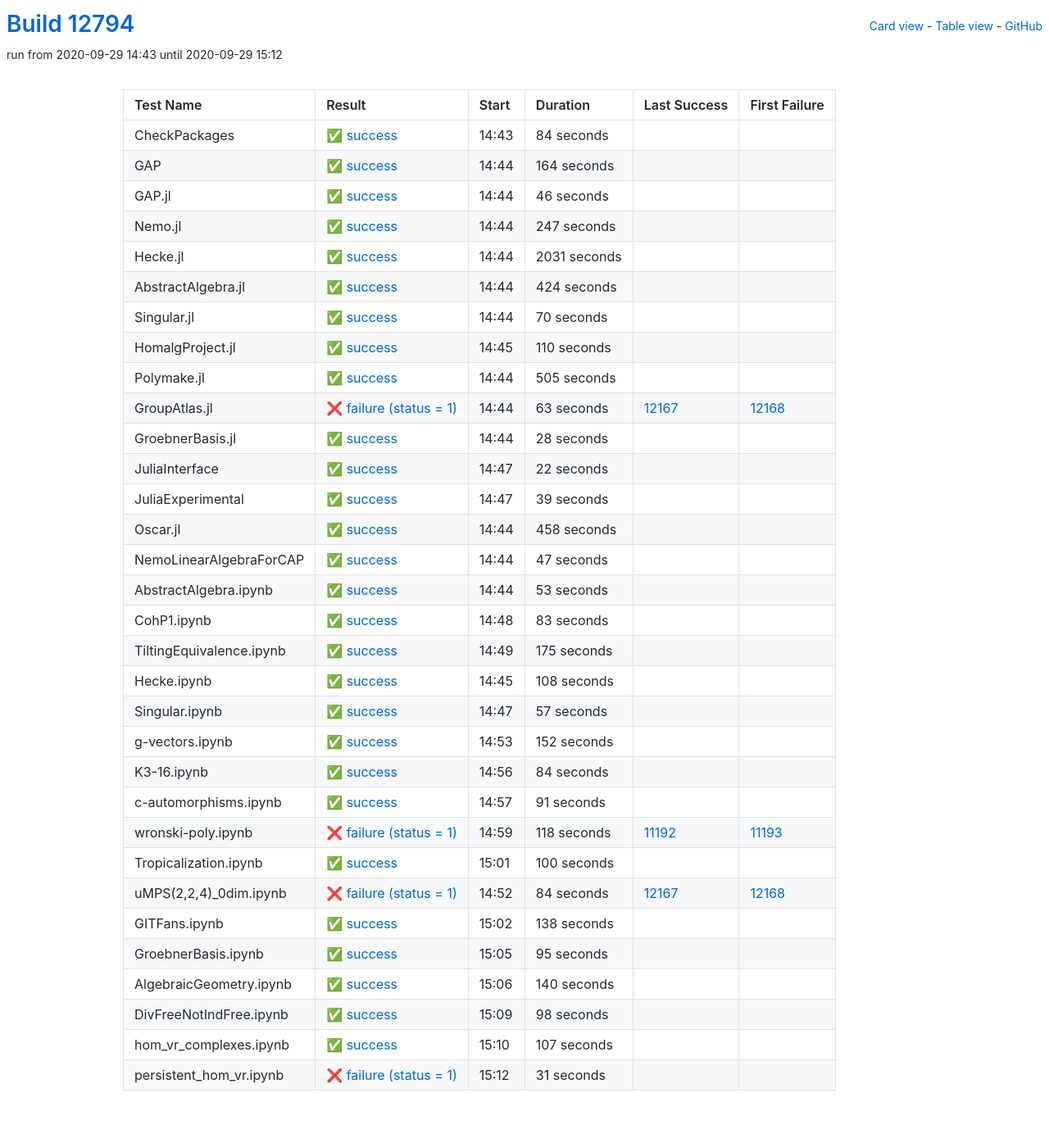
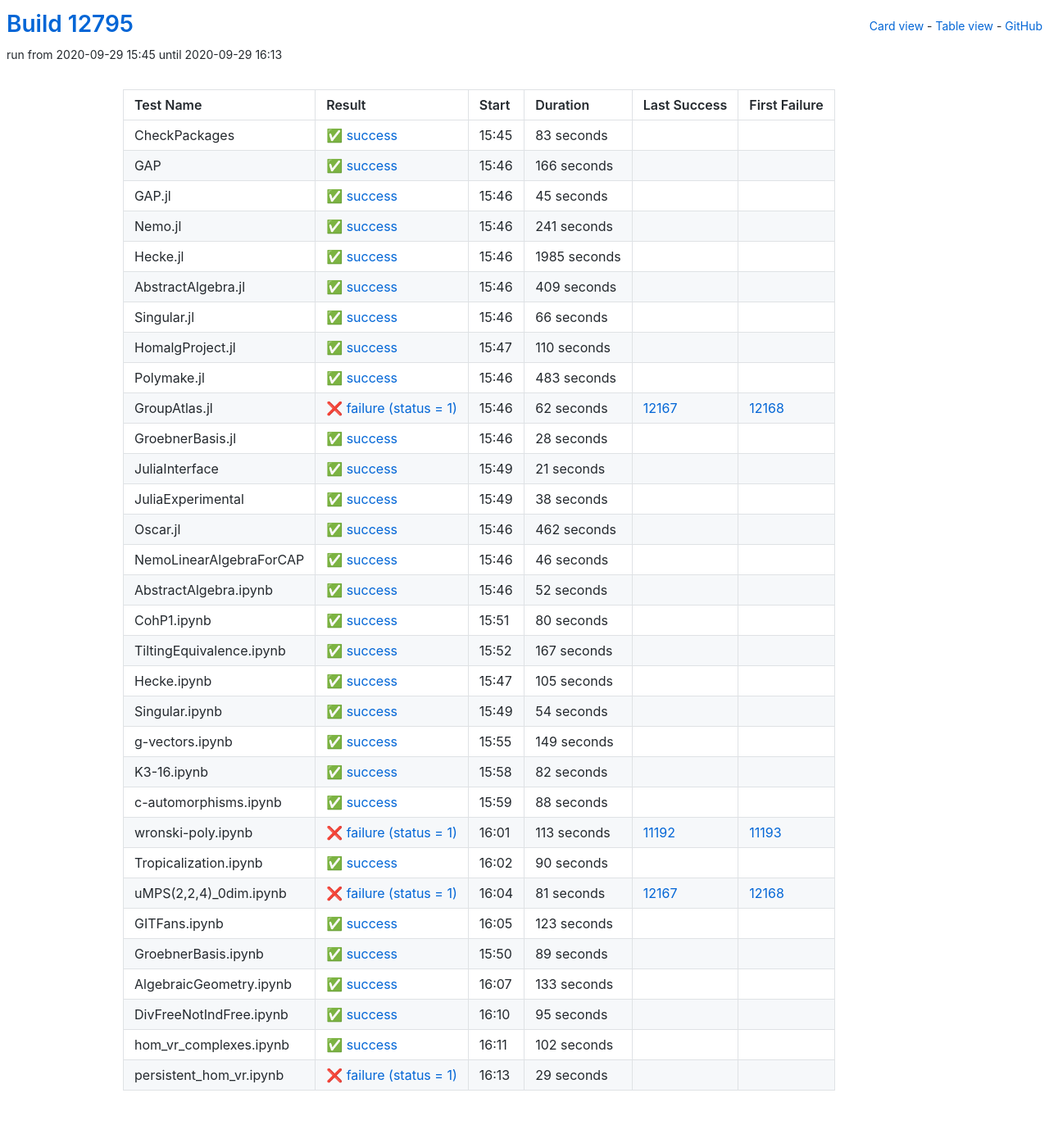
Before and after one commit to oscar-system/oscar-ci-status, a Jekyll site: the page built from table.html, in a window 1280 px wide. Shown: the whole page at 82% size. Built offline with Jekyll 4.4.1, drawn with Linux system fonts in a browser that asks for light colours.

Commit message:
Build #12795

```diff
--- a/_data/ci.yml
+++ b/_data/ci.yml
@@ -1,6 +1,6 @@
 ---
-build: 12794
-build_url: https://oscarci.mathematik.uni-kl.de/job/oscar/12794/
+build: 12795
+build_url: https://oscarci.mathematik.uni-kl.de/job/oscar/12795/
 job: oscar
 organization: oscar-system
 repo: oscar-ci-status
@@ -8,92 +8,92 @@
 tests:
 - name: CheckPackages
   id: checkpackages
-  log: https://oscarci.mathematik.uni-kl.de/job/oscar/12794/artifact/logs/build-12794/CheckPackages.log
-  start: 2020-09-29 14:43
+  log: https://oscarci.mathematik.uni-kl.de/job/oscar/12795/artifact/logs/build-12795/CheckPackages.log
+  start: 2020-09-29 15:45
   success: true
   exitcode: 0
   status: success
-  duration: 84
+  duration: 83
   last_success: false
   last_success_url:
   first_failure: false
   first_failure_url:
 - name: GAP
   id: gap
-  log: https://oscarci.mathematik.uni-kl.de/job/oscar/12794/artifact/logs/build-12794/GAP.log
-  start: 2020-09-29 14:44
+  log: https://oscarci.mathematik.uni-kl.de/job/oscar/12795/artifact/logs/build-12795/GAP.log
+  start: 2020-09-29 15:46
   success: true
   exitcode: 0
   status: success
-  duration: 164
+  duration: 166
   last_success: false
   last_success_url:
   first_failure: false
   first_failure_url:
 - name: GAP.jl
   id: gap-jl
-  log: https://oscarci.mathematik.uni-kl.de/job/oscar/12794/artifact/logs/build-12794/GAP.jl.log
-  start: 2020-09-29 14:44
+  log: https://oscarci.mathematik.uni-kl.de/job/oscar/12795/artifact/logs/build-12795/GAP.jl.log
+  start: 2020-09-29 15:46
   success: true
   exitcode: 0
   status: success
-  duration: 46
+  duration: 45
   last_success: false
   last_success_url:
   first_failure: false
   first_failure_url:
 - name: Nemo.jl
   id: nemo-jl
-  log: https://oscarci.mathematik.uni-kl.de/job/oscar/12794/artifact/logs/build-12794/Nemo.jl.log
-  start: 2020-09-29 14:44
+  log: https://oscarci.mathematik.uni-kl.de/job/oscar/12795/artifact/logs/build-12795/Nemo.jl.log
+  start: 2020-09-29 15:46
   success: true
   exitcode: 0
   status: success
-  duration: 247
+  duration: 241
   last_success: false
   last_success_url:
   first_failure: false
   first_failure_url:
 - name: Hecke.jl
   id: hecke-jl
-  log: https://oscarci.mathematik.uni-kl.de/job/oscar/12794/artifact/logs/build-12794/Hecke.jl.log
-  start: 2020-09-29 14:44
+  log: https://oscarci.mathematik.uni-kl.de/job/oscar/12795/artifact/logs/build-12795/Hecke.jl.log
+  start: 2020-09-29 15:46
   success: true
   exitcode: 0
   status: success
-  duration: 2031
+  duration: 1985
   last_success: false
   last_success_url:
   first_failure: false
   first_failure_url:
 - name: AbstractAlgebra.jl
   id: abstractalgebra-jl
-  log: https://oscarci.mathematik.uni-kl.de/job/oscar/12794/artifact/logs/build-12794/AbstractAlgebra.jl.log
-  start: 2020-09-29 14:44
+  log: https://oscarci.mathematik.uni-kl.de/job/oscar/12795/artifact/logs/build-12795/AbstractAlgebra.jl.log
+  start: 2020-09-29 15:46
   success: true
   exitcode: 0
   status: success
-  duration: 424
+  duration: 409
   last_success: false
   last_success_url:
   first_failure: false
   first_failure_url:
 - name: Singular.jl
   id: singular-jl
-  log: https://oscarci.mathematik.uni-kl.de/job/oscar/12794/artifact/logs/build-12794/Singular.jl.log
-  start: 2020-09-29 14:44
+  log: https://oscarci.mathematik.uni-kl.de/job/oscar/12795/artifact/logs/build-12795/Singular.jl.log
+  start: 2020-09-29 15:46
   success: true
   exitcode: 0
   status: success
-  duration: 70
+  duration: 66
   last_success: false
   last_success_url:
   first_failure: false
   first_failure_url:
 - name: HomalgProject.jl
   id: homalgproject-jl
-  log: https://oscarci.mathematik.uni-kl.de/job/oscar/12794/artifact/logs/build-12794/HomalgProject.jl.log
-  start: 2020-09-29 14:45
+  log: https://oscarci.mathematik.uni-kl.de/job/oscar/12795/artifact/logs/build-12795/HomalgProject.jl.log
+  start: 2020-09-29 15:47
   success: true
   exitcode: 0
   status: success
@@ -104,32 +104,32 @@
   first_failure_url:
 - name: Polymake.jl
   id: polymake-jl
-  log: https://oscarci.mathematik.uni-kl.de/job/oscar/12794/artifact/logs/build-12794/Polymake.jl.log
-  start: 2020-09-29 14:44
+  log: https://oscarci.mathematik.uni-kl.de/job/oscar/12795/artifact/logs/build-12795/Polymake.jl.log
+  start: 2020-09-29 15:46
   success: true
   exitcode: 0
   status: success
-  duration: 505
+  duration: 483
   last_success: false
   last_success_url:
   first_failure: false
   first_failure_url:
 - name: GroupAtlas.jl
   id: groupatlas-jl
-  log: https://oscarci.mathematik.uni-kl.de/job/oscar/12794/artifact/logs/build-12794/GroupAtlas.jl.log
-  start: 2020-09-29 14:44
+  log: https://oscarci.mathematik.uni-kl.de/job/oscar/12795/artifact/logs/build-12795/GroupAtlas.jl.log
+  start: 2020-09-29 15:46
   success: false
   exitcode: 1
   status: failure
-  duration: 63
+  duration: 62
   last_success: 12167
   last_success_url: https://oscarci.mathematik.uni-kl.de/job/oscar/12167/
   first_failure: 12168
   first_failure_url: https://oscarci.mathematik.uni-kl.de/job/oscar/12168/
 - name: GroebnerBasis.jl
   id: groebnerbasis-jl
-  log: https://oscarci.mathematik.uni-kl.de/job/oscar/12794/artifact/logs/build-12794/GroebnerBasis.jl.log
-  start: 2020-09-29 14:44
+  log: https://oscarci.mathematik.uni-kl.de/job/oscar/12795/artifact/logs/build-12795/GroebnerBasis.jl.log
+  start: 2020-09-29 15:46
   success: true
   exitcode: 0
   status: success
@@ -140,200 +140,224 @@
   first_failure_url:
 - name: JuliaInterface
   id: juliainterface
-  log: https://oscarci.mathematik.uni-kl.de/job/oscar/12794/artifact/logs/build-12794/JuliaInterface.log
-  start: 2020-09-29 14:47
+  log: https://oscarci.mathematik.uni-kl.de/job/oscar/12795/artifact/logs/build-12795/JuliaInterface.log
+  start: 2020-09-29 15:49
   success: true
   exitcode: 0
   status: success
-  duration: 22
+  duration: 21
   last_success: false
   last_success_url:
   first_failure: false
   first_failure_url:
 - name: JuliaExperimental
   id: juliaexperimental
-  log: https://oscarci.mathematik.uni-kl.de/job/oscar/12794/artifact/logs/build-12794/JuliaExperimental.log
-  start: 2020-09-29 14:47
+  log: https://oscarci.mathematik.uni-kl.de/job/oscar/12795/artifact/logs/build-12795/JuliaExperimental.log
+  start: 2020-09-29 15:49
   success: true
   exitcode: 0
   status: success
-  duration: 39
+  duration: 38
   last_success: false
   last_success_url:
   first_failure: false
   first_failure_url:
 - name: Oscar.jl
   id: oscar-jl
-  log: https://oscarci.mathematik.uni-kl.de/job/oscar/12794/artifact/logs/build-12794/Oscar.jl.log
-  start: 2020-09-29 14:44
+  log: https://oscarci.mathematik.uni-kl.de/job/oscar/12795/artifact/logs/build-12795/Oscar.jl.log
+  start: 2020-09-29 15:46
   success: true
   exitcode: 0
   status: success
-  duration: 458
+  duration: 462
   last_success: false
   last_success_url:
   first_failure: false
   first_failure_url:
 - name: NemoLinearAlgebraForCAP
   id: nemolinearalgebraforcap
-  log: https://oscarci.mathematik.uni-kl.de/job/oscar/12794/artifact/logs/build-12794/NemoLinearAlgebraForCAP.log
-  start: 2020-09-29 14:44
+  log: https://oscarci.mathematik.uni-kl.de/job/oscar/12795/artifact/logs/build-12795/NemoLinearAlgebraForCAP.log
+  start: 2020-09-29 15:46
   success: true
   exitcode: 0
   status: success
-  duration: 47
+  duration: 46
   last_success: false
   last_success_url:
   first_failure: false
   first_failure_url:
 - name: AbstractAlgebra.ipynb
   id: abstractalgebra-ipynb
-  log: https://oscarci.mathematik.uni-kl.de/job/oscar/12794/artifact/logs/build-12794/AbstractAlgebra.ipynb.log
-  start: 2020-09-29 14:44
+  log: https://oscarci.mathematik.uni-kl.de/job/oscar/12795/artifact/logs/build-12795/AbstractAlgebra.ipynb.log
+  start: 2020-09-29 15:46
   success: true
   exitcode: 0
   status: success
-  duration: 53
+  duration: 52
   last_success: false
   last_success_url:
   first_failure: false
   first_failure_url:
 - name: CohP1.ipynb
   id: cohp1-ipynb
-  log: https://oscarci.mathematik.uni-kl.de/job/oscar/12794/artifact/logs/build-12794/CohP1.ipynb.log
-  start: 2020-09-29 14:48
+  log: https://oscarci.mathematik.uni-kl.de/job/oscar/12795/artifact/logs/build-12795/CohP1.ipynb.log
+  start: 2020-09-29 15:51
   success: true
   exitcode: 0
   status: success
-  duration: 83
+  duration: 80
   last_success: false
   last_success_url:
   first_failure: false
   first_failure_url:
 - name: TiltingEquivalence.ipynb
   id: tiltingequivalence-ipynb
-  log: https://oscarci.mathematik.uni-kl.de/job/oscar/12794/artifact/logs/build-12794/TiltingEquivalence.ipynb.log
-  start: 2020-09-29 14:49
+  log: https://oscarci.mathematik.uni-kl.de/job/oscar/12795/artifact/logs/build-12795/TiltingEquivalence.ipynb.log
+  start: 2020-09-29 15:52
   success: true
   exitcode: 0
   status: success
-  duration: 175
+  duration: 167
   last_success: false
   last_success_url:
   first_failure: false
   first_failure_url:
 - name: Hecke.ipynb
   id: hecke-ipynb
-  log: https://oscarci.mathematik.uni-kl.de/job/oscar/12794/artifact/logs/build-12794/Hecke.ipynb.log
-  start: 2020-09-29 14:45
+  log: https://oscarci.mathematik.uni-kl.de/job/oscar/12795/artifact/logs/build-12795/Hecke.ipynb.log
+  start: 2020-09-29 15:47
   success: true
   exitcode: 0
   status: success
-  duration: 108
+  duration: 105
   last_success: false
   last_success_url:
   first_failure: false
   first_failure_url:
 - name: Singular.ipynb
   id: singular-ipynb
-  log: https://oscarci.mathematik.uni-kl.de/job/oscar/12794/artifact/logs/build-12794/Singular.ipynb.log
-  start: 2020-09-29 14:47
+  log: https://oscarci.mathematik.uni-kl.de/job/oscar/12795/artifact/logs/build-12795/Singular.ipynb.log
+  start: 2020-09-29 15:49
   success: true
   exitcode: 0
   status: success
-  duration: 57
+  duration: 54
   last_success: false
   last_success_url:
   first_failure: false
   first_failure_url:
 - name: g-vectors.ipynb
   id: g-vectors-ipynb
-  log: https://oscarci.mathematik.uni-kl.de/job/oscar/12794/artifact/logs/build-12794/g-vectors.ipynb.log
-  start: 2020-09-29 14:53
+  log: https://oscarci.mathematik.uni-kl.de/job/oscar/12795/artifact/logs/build-12795/g-vectors.ipynb.log
+  start: 2020-09-29 15:55
   success: true
   exitcode: 0
   status: success
-  duration: 152
+  duration: 149
   last_success: false
   last_success_url:
   first_failure: false
   first_failure_url:
 - name: K3-16.ipynb
   id: k3-16-ipynb
-  log: https://oscarci.mathematik.uni-kl.de/job/oscar/12794/artifact/logs/build-12794/K3-16.ipynb.log
-  start: 2020-09-29 14:56
+  log: https://oscarci.mathematik.uni-kl.de/job/oscar/12795/artifact/logs/build-12795/K3-16.ipynb.log
+  start: 2020-09-29 15:58
   success: true
   exitcode: 0
   status: success
-  duration: 84
+  duration: 82
   last_success: false
   last_success_url:
   first_failure: false
   first_failure_url:
 - name: c-automorphisms.ipynb
   id: c-automorphisms-ipynb
-  log: https://oscarci.mathematik.uni-kl.de/job/oscar/12794/artifact/logs/build-12794/c-automorphisms.ipynb.log
-  start: 2020-09-29 14:57
+  log: https://oscarci.mathematik.uni-kl.de/job/oscar/12795/artifact/logs/build-12795/c-automorphisms.ipynb.log
+  start: 2020-09-29 15:59
   success: true
   exitcode: 0
   status: success
-  duration: 91
+  duration: 88
   last_success: false
   last_success_url:
   first_failure: false
   first_failure_url:
 - name: wronski-poly.ipynb
   id: wronski-poly-ipynb
-  log: https://oscarci.mathematik.uni-kl.de/job/oscar/12794/artifact/logs/build-12794/wronski-poly.ipynb.log
-  start: 2020-09-29 14:59
+  log: https://oscarci.mathematik.uni-kl.de/job/oscar/12795/artifact/logs/build-12795/wronski-poly.ipynb.log
+  start: 2020-09-29 16:01
   success: false
   exitcode: 1
   status: failure
-  duration: 118
+  duration: 113
   last_success: 11192
   last_success_url: https://oscarci.mathematik.uni-kl.de/job/oscar/11192/
   first_failure: 11193
   first_failure_url: https://oscarci.mathematik.uni-kl.de/job/oscar/11193/
 - name: Tropicalization.ipynb
   id: tropicalization-ipynb
-  log: https://oscarci.mathematik.uni-kl.de/job/oscar/12794/artifact/logs/build-12794/Tropicalization.ipynb.log
-  start: 2020-09-29 15:01
+  log: https://oscarci.mathematik.uni-kl.de/job/oscar/12795/artifact/logs/build-12795/Tropicalization.ipynb.log
+  start: 2020-09-29 16:02
   success: true
   exitcode: 0
   status: success
-  duration: 100
+  duration: 90
   last_success: false
   last_success_url:
   first_failure: false
   first_failure_url:
 - name: uMPS(2,2,4)_0dim.ipynb
   id: umps-2-2-4-0dim-ipynb
-  log: https://oscarci.mathematik.uni-kl.de/job/oscar/12794/artifact/logs/build-12794/uMPS-2-2-4-_0dim.ipynb.log
-  start: 2020-09-29 14:52
+  log: https://oscarci.mathematik.uni-kl.de/job/oscar/12795/artifact/logs/build-12795/uMPS-2-2-4-_0dim.ipynb.log
+  start: 2020-09-29 16:04
   success: false
   exitcode: 1
   status: failure
-  duration: 84
+  duration: 81
   last_success: 12167
   last_success_url: https://oscarci.mathematik.uni-kl.de/job/oscar/12167/
   first_failure: 12168
   first_failure_url: https://oscarci.mathematik.uni-kl.de/job/oscar/12168/
 - name: GITFans.ipynb
   id: gitfans-ipynb
-  log: https://oscarci.mathematik.uni-kl.de/job/oscar/12794/artifact/logs/build-12794/GITFans.ipynb.log
-  start: 2020-09-29 15:02
+  log: https://oscarci.mathematik.uni-kl.de/job/oscar/12795/artifact/logs/build-12795/GITFans.ipynb.log
+  start: 2020-09-29 16:05
   success: true
   exitcode: 0
   status: success
-  duration: 138
+  duration: 123
   last_success: false
   last_success_url:
   first_failure: false
   first_failure_url:
 - name: GroebnerBasis.ipynb
   id: groebnerbasis-ipynb
-  log: https://oscarci.mathematik.uni-kl.de/job/oscar/12794/artifact/logs/build-12794/GroebnerBasis.ipynb.log
-  start: 2020-09-29 15:05
+  log: https://oscarci.mathematik.uni-kl.de/job/oscar/12795/artifact/logs/build-12795/GroebnerBasis.ipynb.log
+  start: 2020-09-29 15:50
+  success: true
+  exitcode: 0
+  status: success
+  duration: 89
+  last_success: false
+  last_success_url:
+  first_failure: false
+  first_failure_url:
+- name: AlgebraicGeometry.ipynb
+  id: algebraicgeometry-ipynb
+  log: https://oscarci.mathematik.uni-kl.de/job/oscar/12795/artifact/logs/build-12795/AlgebraicGeometry.ipynb.log
+  start: 2020-09-29 16:07
+  success: true
+  exitcode: 0
+  status: success
+  duration: 133
+  last_success: false
+  last_success_url:
+  first_failure: false
+  first_failure_url:
+- name: DivFreeNotIndFree.ipynb
+  id: divfreenotindfree-ipynb
+  log: https://oscarci.mathematik.uni-kl.de/job/oscar/12795/artifact/logs/build-12795/DivFreeNotIndFree.ipynb.log
+  start: 2020-09-29 16:10
   success: true
   exitcode: 0
   status: success
@@ -342,50 +366,26 @@
   last_success_url:
   first_failure: false
   first_failure_url:
-- name: AlgebraicGeometry.ipynb
-  id: algebraicgeometry-ipynb
-  log: https://oscarci.mathematik.uni-kl.de/job/oscar/12794/artifact/logs/build-12794/AlgebraicGeometry.ipynb.log
-  start: 2020-09-29 15:06
+- name: hom_vr_complexes.ipynb
+  id: hom-vr-complexes-ipynb
+  log: https://oscarci.mathematik.uni-kl.de/job/oscar/12795/artifact/logs/build-12795/hom_vr_complexes.ipynb.log
+  start: 2020-09-29 16:11
   success: true
   exitcode: 0
   status: success
-  duration: 140
-  last_success: false
-  last_success_url:
-  first_failure: false
-  first_failure_url:
-- name: DivFreeNotIndFree.ipynb
-  id: divfreenotindfree-ipynb
-  log: https://oscarci.mathematik.uni-kl.de/job/oscar/12794/artifact/logs/build-12794/DivFreeNotIndFree.ipynb.log
-  start: 2020-09-29 15:09
-  success: true
-  exitcode: 0
-  status: success
-  duration: 98
-  last_success: false
-  last_success_url:
-  first_failure: false
-  first_failure_url:
-- name: hom_vr_complexes.ipynb
-  id: hom-vr-complexes-ipynb
-  log: https://oscarci.mathematik.uni-kl.de/job/oscar/12794/artifact/logs/build-12794/hom_vr_complexes.ipynb.log
-  start: 2020-09-29 15:10
-  success: true
-  exitcode: 0
-  status: success
-  duration: 107
+  duration: 102
   last_success: false
   last_success_url:
   first_failure: false
   first_failure_url:
 - name: persistent_hom_vr.ipynb
   id: persistent-hom-vr-ipynb
-  log: https://oscarci.mathematik.uni-kl.de/job/oscar/12794/artifact/logs/build-12794/persistent_hom_vr.ipynb.log
-  start: 2020-09-29 15:12
+  log: https://oscarci.mathematik.uni-kl.de/job/oscar/12795/artifact/logs/build-12795/persistent_hom_vr.ipynb.log
+  start: 2020-09-29 16:13
   success: false
   exitcode: 1
   status: failure
-  duration: 31
+  duration: 29
   last_success: false
   last_success_url:
   first_failure: false
```
Also changed, not shown: README.md.
